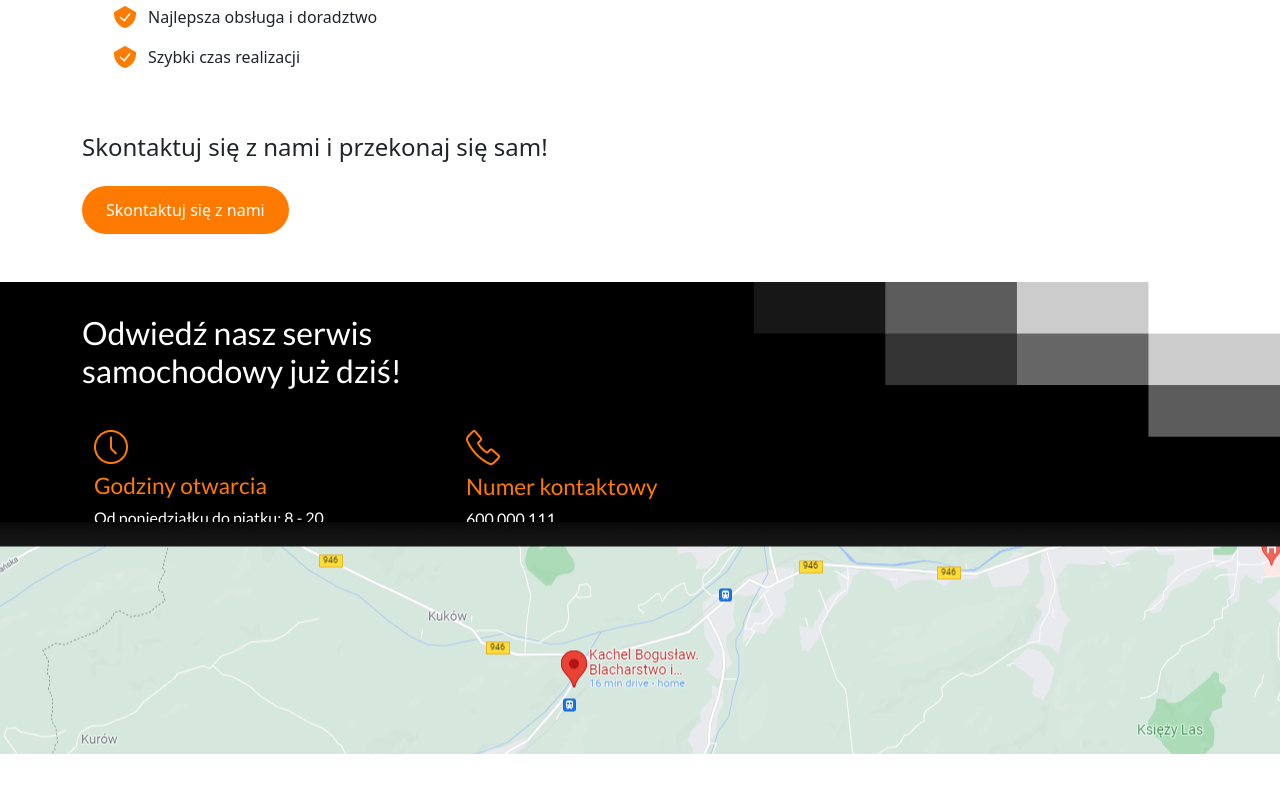
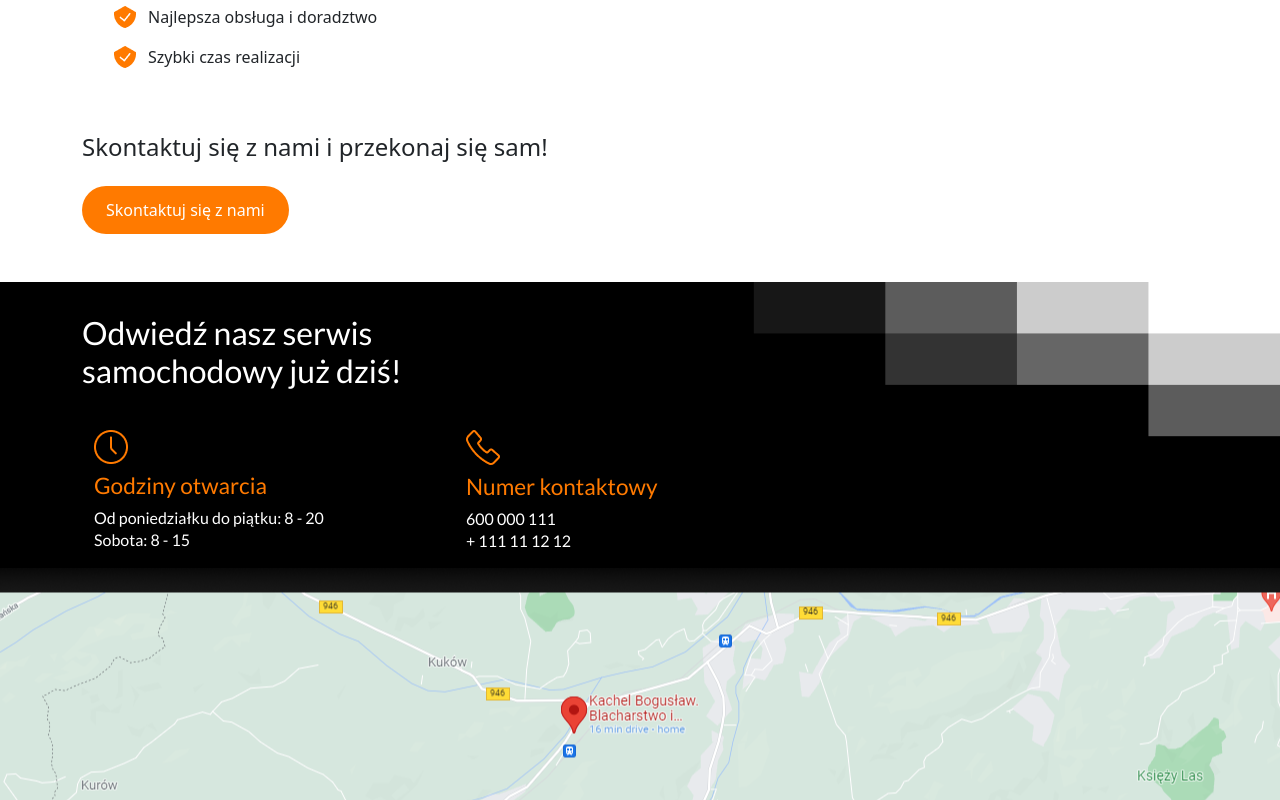
Before and after one commit to tlbz/warsztat, a plain HTML site: page index.html in a window 1280 px wide. Shown: the part 1445-2245 px from the top of the page. Before the commit the page ends 2199 px from the top, so only its background shows below. Drawn offline with Linux system fonts and the light colour scheme.

Commit message:
Update main.css

```diff
--- a/css/main.css
+++ b/css/main.css
@@ -165,7 +165,7 @@ body {
 .footer {
         background: url(footer-bg.jpg);
         background-size: cover;
-        height: 30vh;
+        min-height: 30vh;
 
     }
 
```
